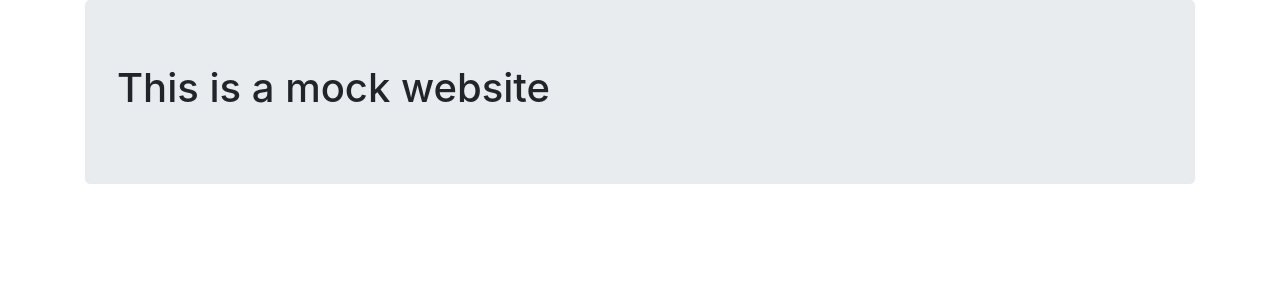
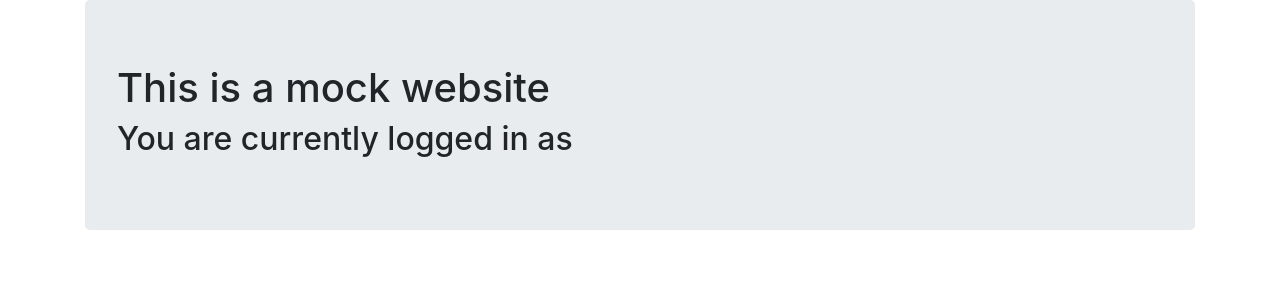
Before and after one commit to jayronsanchez/website_project, a Django app: page /about/ in a window 1280 px wide. Shown: the part 56-356 px from the top of the page. Run offline with Django 3.2, Linux system fonts and the light colour scheme; some libraries are stand-ins or nearby versions.

Commit message:
Updated About page

```diff
--- a/funkoSite/templates/about.html
+++ b/funkoSite/templates/about.html
@@ -4,5 +4,6 @@
 {% block content %}
 <div class="jumbotron">
     <h1>This is a mock website</h1>
+    <h2>You are currently logged in as {{user.username}}</h2>
 </div>
 {% endblock %}
```
Also changed, not shown: funkoSite/db.sqlite3.
